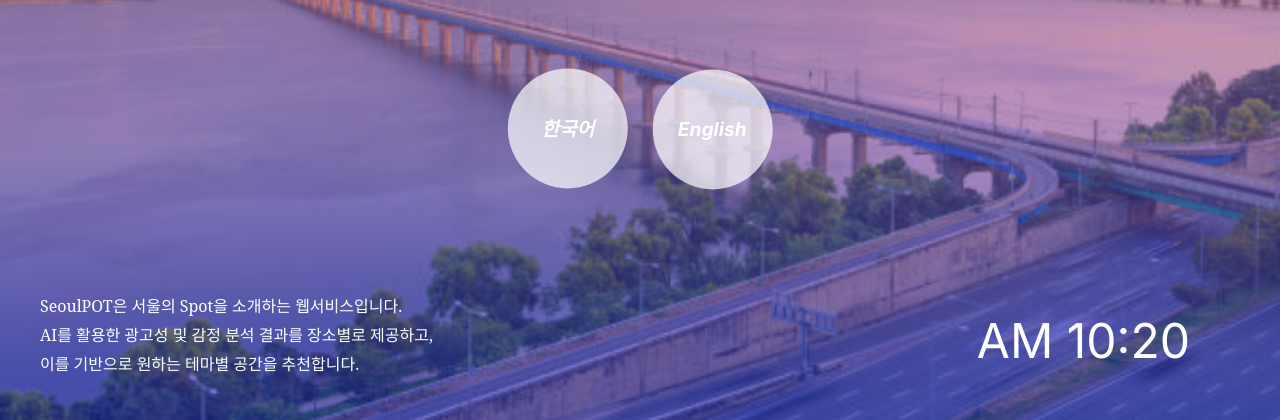
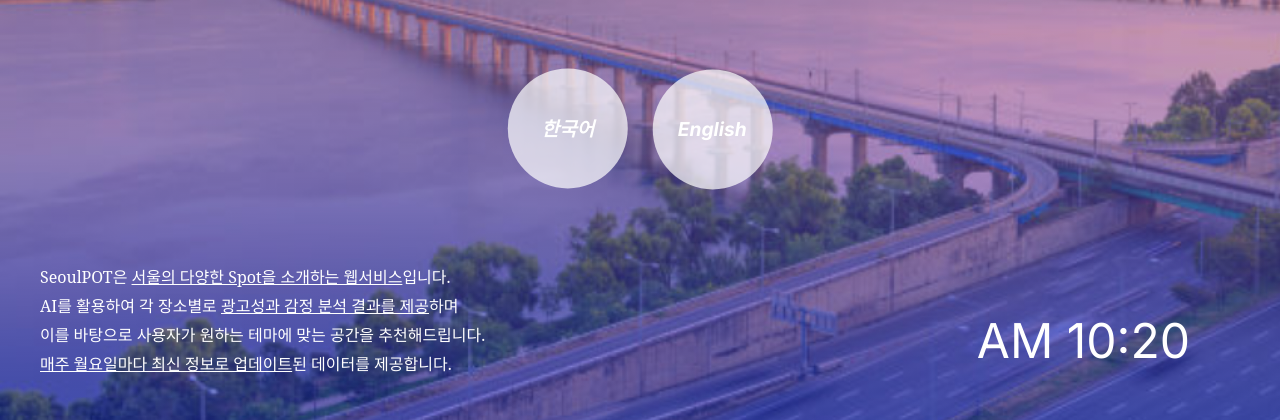
Before and after one commit to SeoulPOT/SeoulPOT, a Django app: page / in a window 1280 px wide. Shown: the part 380-800 px from the top of the page. Run offline with Django 5.2, Linux system fonts and the light colour scheme; data comes from the database, SQL or seed files in the repository; some web fonts are replaced.

Commit message:
241028 메인페이지 수정

```diff
--- a/templates/main/main.html
+++ b/templates/main/main.html
@@ -25,9 +25,10 @@
             <span class="main-color">POT</span></div>
     </div>
     <div class ="explain">
-        <span class = "about-service">SeoulPOT은 서울의 Spot을 소개하는 웹서비스입니다.</span>
-        <span>AI를 활용한 광고성 및 감정 분석 결과를 장소별로 제공하고,</span>
-        <span>이를 기반으로 원하는 테마별 공간을 추천합니다.</span>
+        <span class = "about-service">SeoulPOT은&nbsp;<u>서울의 다양한 Spot을 소개하는 웹서비스</u>입니다.</span>
+        <span>AI를 활용하여 각 장소별로&nbsp;<u>광고성과 감정 분석 결과를 제공</u>하며</span>
+        <span>이를 바탕으로 사용자가 원하는 테마에 맞는 공간을 추천해드립니다.</span>
+        <span><u>매주 월요일마다 최신 정보로 업데이트</u>된 데이터를 제공합니다.</span>
     </div>
     <div class="seoul-infos">
         <div class="time"></div>
```
